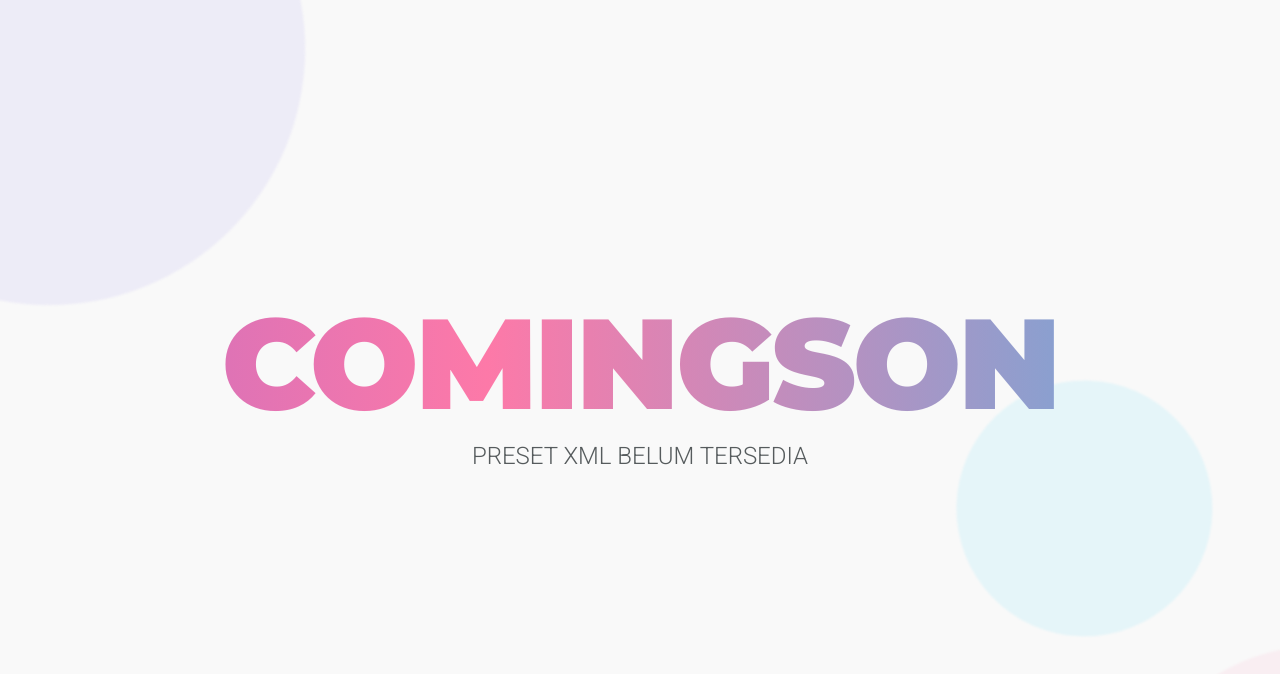
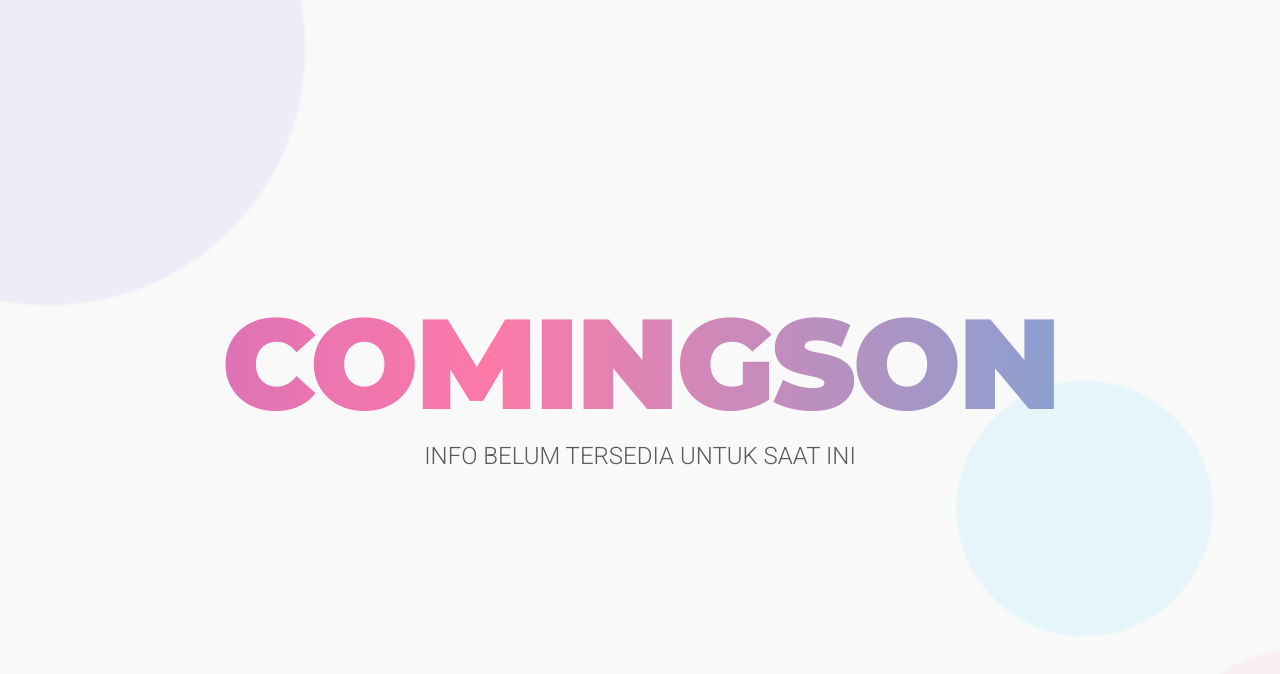
Before and after one commit to wirdan1/-danz--, a website: page index.html in a window 1280 px wide. Shown: the top 674 px of the page. Drawn offline with Linux system fonts and the light colour scheme.

Commit message:
Update index.html

```diff
--- a/index.html
+++ b/index.html
@@ -129,6 +129,6 @@
     <div class="shape shape-3"></div>
 
     <h1 class="main-text">COMINGSON</h1>
-    <p class="sub-text">PRESET XML BELUM TERSEDIA</p>
+    <p class="sub-text">INFO BELUM TERSEDIA UNTUK SAAT INI</p>
 </body>
 </html>
```
